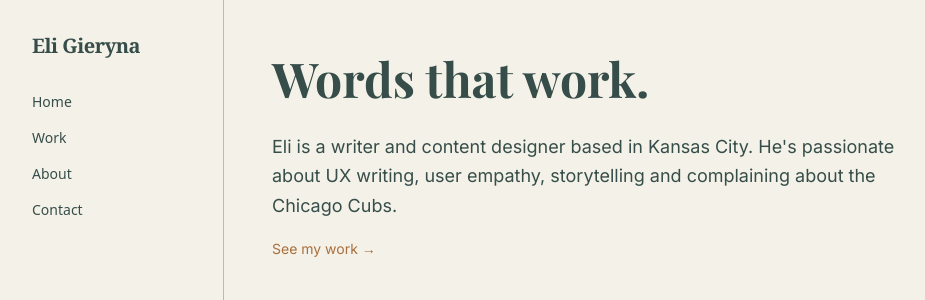
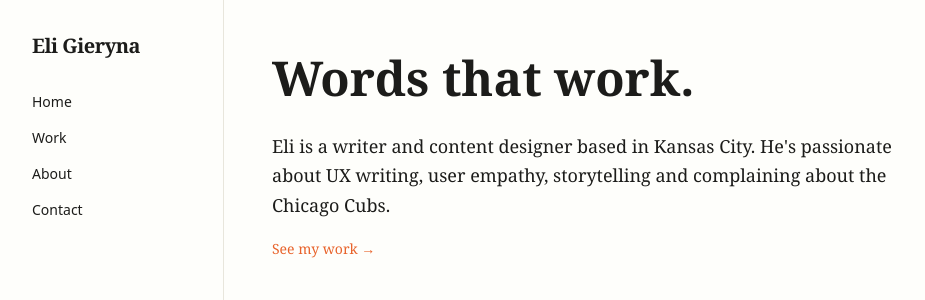
Before and after one commit to gieryna/eliwrites, a Next.js app: page / in a window 1280 px wide. Shown: the top 300 px of the page, without its empty margins (0-925 px from the left). Built offline with nearby package versions, Linux system fonts and the light colour scheme; a web font is replaced by a local one.

Commit message:
new palette - penguin books direction

```diff
--- a/src/app/globals.css
+++ b/src/app/globals.css
@@ -1,31 +1,21 @@
 @import "tailwindcss";
 
 :root {
-  --forest: #364D4A;
-  --sienna: #A96F3D;
-  --tan: #CDB887;
-  --parchment: #E9E8D3;
-  --offwhite: #E9EAE4;
-  --background: #F4F2E8;
-  --foreground: #2C3830;
+  --background: #FEFEFB;
+  --foreground: #1C1C1A;
+  --accent: #B84318;
+  --divider: #E8E6DC;
 }
 
 @theme inline {
-  --color-forest: var(--forest);
-  --color-sienna: var(--sienna);
-  --color-tan: var(--tan);
-  --color-parchment: var(--parchment);
-  --color-offwhite: var(--offwhite);
   --color-background: var(--background);
   --color-foreground: var(--foreground);
+  --color-accent: var(--accent);
+  --color-divider: var(--divider);
 }
 
 body {
   background: var(--background);
   color: var(--foreground);
-  font-family: var(--font-inter), sans-serif;
+  font-family: Georgia, serif;
 }
-
-h1, h2, h3 {
-  font-family: var(--font-playfair), serif;
-}
--- a/src/app/layout.tsx
+++ b/src/app/layout.tsx
@@ -15,7 +15,7 @@ const inter = Inter({
 
 export const metadata: Metadata = {
   title: "Eli Gieryna",
-  description: "Writer and strategist based in the PNW.",
+  description: "Writer and content designer based in Kansas City.",
 };
 
 export default function RootLayout({
@@ -27,15 +27,15 @@ export default function RootLayout({
     <html lang="en">
       <body className={`${playfair.variable} ${inter.variable} antialiased`}>
         <div className="flex min-h-screen">
-          <aside className="w-56 shrink-0 p-8 flex flex-col gap-8 border-r border-[#CDB887]">
-            <Link href="/" className="font-serif text-xl font-bold tracking-tight text-[#364D4A]">
+          <aside className="w-56 shrink-0 p-8 flex flex-col gap-8 border-r border-[#E8E6DC]">
+            <Link href="/" className="font-serif text-xl font-bold tracking-tight text-[#1C1C1A]">
               Eli Gieryna
             </Link>
-            <nav className="flex flex-col gap-4 text-sm font-sans text-[#364D4A]">
-              <Link href="/" className="hover:text-[#A96F3D] transition-colors">Home</Link>
-              <Link href="/work" className="hover:text-[#A96F3D] transition-colors">Work</Link>
-              <Link href="/about" className="hover:text-[#A96F3D] transition-colors">About</Link>
-              <Link href="/contact" className="hover:text-[#A96F3D] transition-colors">Contact</Link>
+            <nav className="flex flex-col gap-4 text-sm font-sans text-[#1C1C1A]">
+              <Link href="/" className="hover:text-[#E8622A] transition-colors">Home</Link>
+              <Link href="/work" className="hover:text-[#E8622A] transition-colors">Work</Link>
+              <Link href="/about" className="hover:text-[#E8622A] transition-colors">About</Link>
+              <Link href="/contact" className="hover:text-[#E8622A] transition-colors">Contact</Link>
             </nav>
           </aside>
           <main className="flex-1 p-12">
--- a/src/app/page.tsx
+++ b/src/app/page.tsx
@@ -1,15 +1,15 @@
 export default function Home() {
   return (
     <div className="max-w-2xl">
-      <h1 className="font-serif text-5xl font-bold text-[#364D4A] mb-6 leading-tight">
+      <h1 className="font-serif text-5xl font-bold text-[#1C1C1A] mb-6 leading-tight">
         Words that work.
       </h1>
-      <p className="text-lg text-[#364D4A] leading-relaxed mb-4">
-  Eli is a writer and content designer based in Kansas City. He's passionate about UX writing, user empathy, storytelling and complaining about the Chicago Cubs.
-</p>
-      <a href="/work" className="text-[#A96F3D] hover:underline text-sm">
+      <p className="text-lg text-[#1C1C1A] leading-relaxed mb-4">
+        Eli is a writer and content designer based in Kansas City. He's passionate about UX writing, user empathy, storytelling and complaining about the Chicago Cubs.
+      </p>
+      <a href="/work" className="text-[#E8622A] hover:underline text-sm">
         See my work →
       </a>
-    </div>
+  </div>
   )
 }
```
